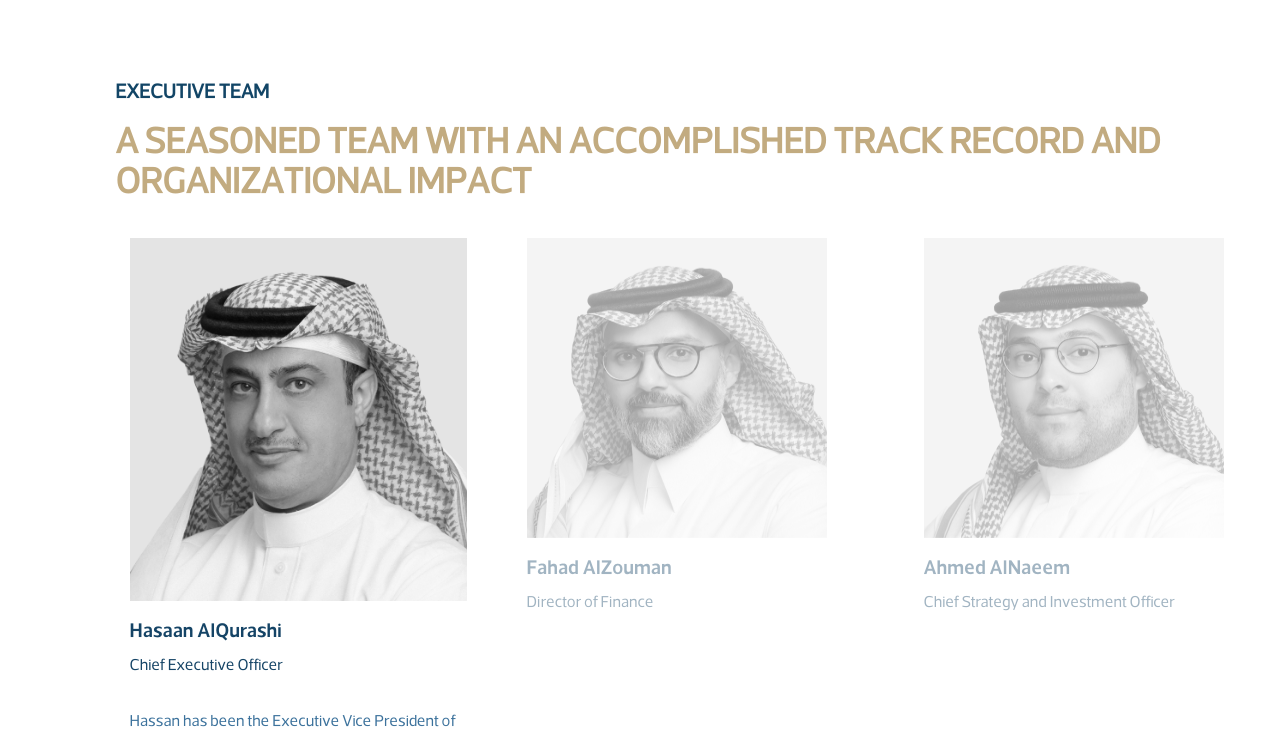
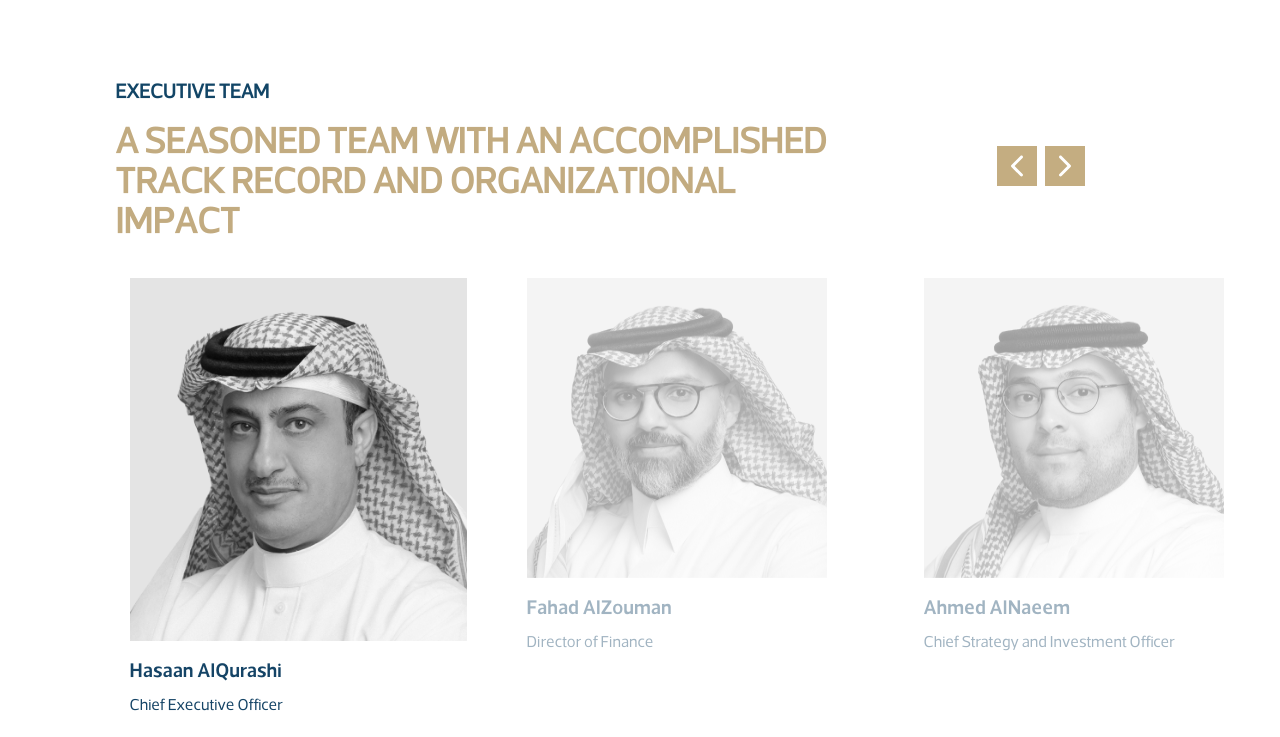
Before and after one commit to jeetkanodia/ansh, a React (Vite) app: page / in a window 1280 px wide. Shown: the part 3042-3779 px from the top of the page. Built offline with nearby package versions, Linux system fonts and the light colour scheme.

Commit message:
add: arrows

```diff
--- a/src/components/ArrowLeft.jsx
+++ b/src/components/ArrowLeft.jsx
@@ -7,13 +7,13 @@ const ArrowLeft = ({ onClick }) => {
   return (
     <svg
       onClick={handleClick}
-      stroke="currentColor"
-      fill="currentColor"
+      stroke="white"
+      fill="white"
       strokeWidth="0"
       viewBox="0 0 512 512"
-      height="1em"
-      className="hidden"
-      width="1em"
+      height="2em"
+      className=""
+      width="2em"
       xmlns="http://www.w3.org/2000/svg"
     >
       <path d="M217.9 256L345 129c9.4-9.4 9.4-24.6 0-33.9-9.4-9.4-24.6-9.3-34 0L167 239c-9.1 9.1-9.3 23.7-.7 33.1L310.9 417c4.7 4.7 10.9 7 17 7s12.3-2.3 17-7c9.4-9.4 9.4-24.6 0-33.9L217.9 256z"></path>
--- a/src/components/ArrowRight.jsx
+++ b/src/components/ArrowRight.jsx
@@ -8,13 +8,13 @@ const ArrowRight = ({ onClick }) => {
   return (
     <svg
       onClick={handleClick}
-      stroke="currentColor"
-      fill="currentColor"
+      stroke="white"
+      fill="white"
       strokeWidth="0"
       viewBox="0 0 512 512"
-      height="1em"
-      className="hidden"
-      width="1em"
+      height="2em"
+      className=""
+      width="2em"
       xmlns="http://www.w3.org/2000/svg"
     >
       <path d="M294.1 256L167 129c-9.4-9.4-9.4-24.6 0-33.9s24.6-9.3 34 0L345 239c9.1 9.1 9.3 23.7.7 33.1L201.1 417c-4.7 4.7-10.9 7-17 7s-12.3-2.3-17-7c-9.4-9.4-9.4-24.6 0-33.9l127-127.1z"></path>
--- a/src/components/Bottom.jsx
+++ b/src/components/Bottom.jsx
@@ -1,23 +1,180 @@
-import React from "react";
+// import React from "react";
+// import Sliderr from "./Sliderr";
+// import ArrowLeft from "./ArrowLeft";
+// import ArrowRight from "./ArrowRight";
+// const Bottom = () => {
+//   return (
+//     <div className="mt-20 mb-16">
+//       <h1 className="text-xl uppercase text-[#124566] font-semibold ml-[6%] lg:ml-[9%]  sm:text-2xl sm:mb-10 ">
+//         Executive Team
+//       </h1>
+//       <p className="text-[#C2AB80] mt-4 uppercase font-semibold text-4xl ml-[6%] lg:ml-[9%] sm:text-4xl sm:max-w-[58%]">
+//         A seasoned team with an accomplished track record and organizational
+//         impact
+//       </p>
+
+//       <div className="mt-4 lg:ml-[7%] sm:ml-[7%]">
+//         <Sliderr />
+//       </div>
+
+//       <ArrowLeft />
+//       {/* <ArrowLeft />
+//       <ArrowRight/> */}
+//     </div>
+//   );
+// };
+
+// export default Bottom;
+
 import Sliderr from "./Sliderr";
+
+import React, { useState, useRef } from "react";
+import "slick-carousel/slick/slick.css";
+import "slick-carousel/slick/slick-theme.css";
+import Slider from "react-slick";
+import slider1 from "../assets/slider1.png";
+import slider2 from "../assets/slider2.png";
+import slider3 from "../assets/slider3.png";
 import ArrowLeft from "./ArrowLeft";
 import ArrowRight from "./ArrowRight";
+
+const data = [
+  {
+    id: 1,
+    img: slider1,
+    title: "Ahmed AlNaeem",
+    sub: "Chief Strategy and Investment Officer ",
+    desc: "Hassan has been the Executive Vice President of Operations at RHC since 2014. He has 20+ years of experience; he joined the company in 2002 as Director of Marketing and Public Relations. His previous experience was in the field of Marketing and Public Relations at Al-Hayat Newspaper and Wirily Wireless Company.",
+  },
+  {
+    id: 2,
+    img: slider2,
+    title: "Hasaan AlQurashi",
+    sub: "Chief Executive Officer",
+    desc: "Hassan has been the Executive Vice President of Operations at RHC since 2014. He has 20+ years of experience; he joined the company in 2002 as Director of Marketing and Public Relations. His previous experience was in the field of Marketing and Public Relations at Al-Hayat Newspaper and Wirily Wireless Company.",
+  },
+  {
+    id: 3,
+    img: slider3,
+    title: "Fahad AlZouman ",
+    sub: "Director of Finance ",
+    desc: "Hassan has been the Executive Vice President of Operations at RHC since 2014. He has 20+ years of experience; he joined the company in 2002 as Director of Marketing and Public Relations. His previous experience was in the field of Marketing and Public Relations at Al-Hayat Newspaper and Wirily Wireless Company.",
+  },
+];
+
 const Bottom = () => {
+  const [imageIndex, setImageIndex] = useState(1);
+  let sliderRef = useRef(null);
+  const next = () => {
+    sliderRef.slickNext();
+  };
+  const previous = () => {
+    sliderRef.slickPrev();
+  };
+  var settings = {
+    speed: 200,
+    initialSlide: 1,
+    //className: "center",
+    // nextArrow: <ArrowRight />,
+    // prevArrow: <ArrowLeft />,
+    //infinite: false,
+    centerMode: true,
+    focusOnSelect: true,
+    slidesToShow: 3,
+    centerPadding: "0%",
+    beforeChange: (current, next) => {
+      console.log(current);
+      setImageIndex(next);
+    },
+    responsive: [
+      {
+        breakpoint: 1024,
+        settings: {
+          slidesToShow: 3,
+          slidesToScroll: 1,
+        },
+      },
+      {
+        breakpoint: 768,
+        settings: {
+          slidesToShow: 2,
+          slidesToScroll: 1,
+          centerPadding: "5%",
+        },
+      },
+      {
+        breakpoint: 600,
+        settings: {
+          slidesToShow: 1,
+          slidesToScroll: 1,
+          centerPadding: "10%",
+        },
+      },
+    ],
+  };
   return (
     <div className="mt-20 mb-16">
       <h1 className="text-xl uppercase text-[#124566] font-semibold ml-[6%] lg:ml-[9%]  sm:text-2xl sm:mb-10 ">
         Executive Team
       </h1>
-      <p className="text-[#C2AB80] mt-4 uppercase font-semibold text-4xl ml-[6%] lg:ml-[9%] sm:text-4xl sm:max-w-[58%]">
-        A seasoned team with an accomplished track record and organizational
-        impact
-      </p>
+      <div className="flex gap-24">
+        <p className="text-[#C2AB80] mt-4 uppercase font-semibold text-4xl ml-[6%] lg:ml-[9%] sm:text-4xl sm:max-w-[58%]">
+          A seasoned team with an accomplished track record and organizational
+          impact
+        </p>
+        <div className="hidden lg:flex w-1/2 pl-[5%] mt-10 gap-2">
+          <p
+            onClick={previous}
+            className="w-10 h-10 bg-[#C4AD81]  flex items-center justify-center"
+          >
+            <ArrowLeft />
+          </p>
+          <p
+            onClick={next}
+            className=" w-10 h-10 bg-[#C4AD81] flex items-center justify-center"
+          >
+            <ArrowRight />
+          </p>
+        </div>
+      </div>
 
       <div className="mt-4 lg:ml-[7%] sm:ml-[7%]">
-        <Sliderr />
+        <div className="slider-container">
+          <Slider
+            ref={(slider) => {
+              sliderRef = slider;
+            }}
+            {...settings}
+          >
+            {data.map((item) => (
+              <SliderCard
+                active={imageIndex + 1 === item.id}
+                key={item.id}
+                img={item.img}
+                title={item.title}
+                sub={item.sub}
+                desc={item.desc}
+              />
+            ))}
+          </Slider>
+        </div>
+
+        <div className="lg:hidden flex w-1/2 pl-[19%] mt-10 gap-2 ">
+          <p
+            onClick={previous}
+            className="w-10 h-10 bg-[#C4AD81]  flex items-center justify-center"
+          >
+            <ArrowLeft />
+          </p>
+          <p
+            onClick={next}
+            className=" w-10 h-10 bg-[#C4AD81] flex items-center justify-center"
+          >
+            <ArrowRight />
+          </p>
+        </div>
       </div>
 
-      <ArrowLeft />
       {/* <ArrowLeft />
       <ArrowRight/> */}
     </div>
@@ -25,3 +182,20 @@ const Bottom = () => {
 };
 
 export default Bottom;
+
+const SliderCard = ({ img, title, sub, desc, active }) => {
+  return (
+    <div className={`m-5 ml-10 max-w-sm ${active ? "" : "opacity-40"}`}>
+      <img
+        src={img}
+        alt="slider img"
+        className={` ${active ? "w-[105%]" : "w-[300px] h-[300px] "}`}
+      />
+      <h1 className="text-[#154466] SomarSemiBold text-xl mt-4">{title}</h1>
+      <h3 className="text-[#154466] mt-2">{sub}</h3>
+      <p className={`text-[#3C729C] mt-8 ${active ? "show" : "hidden"}`}>
+        {desc}
+      </p>
+    </div>
+  );
+};
```
